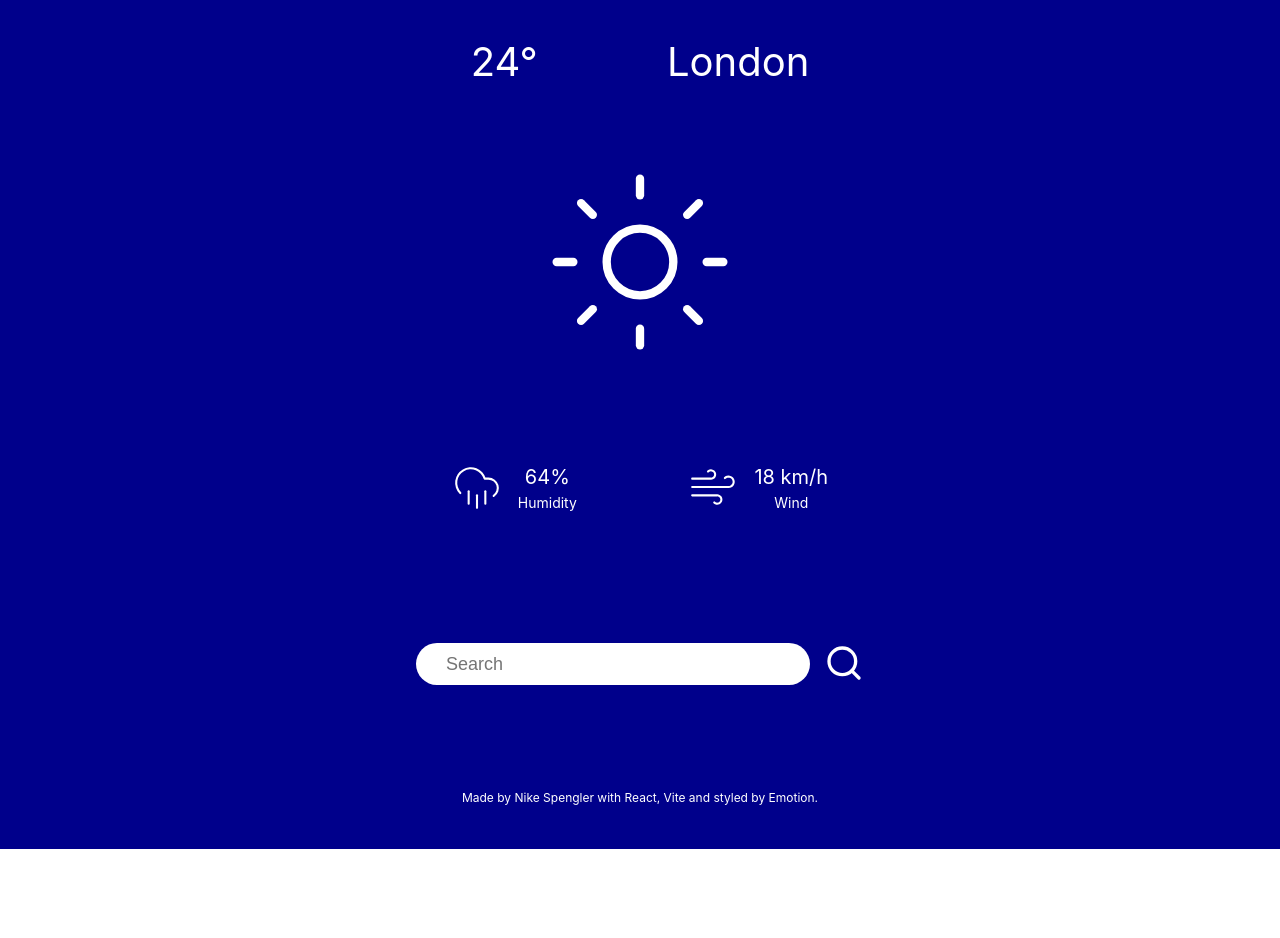
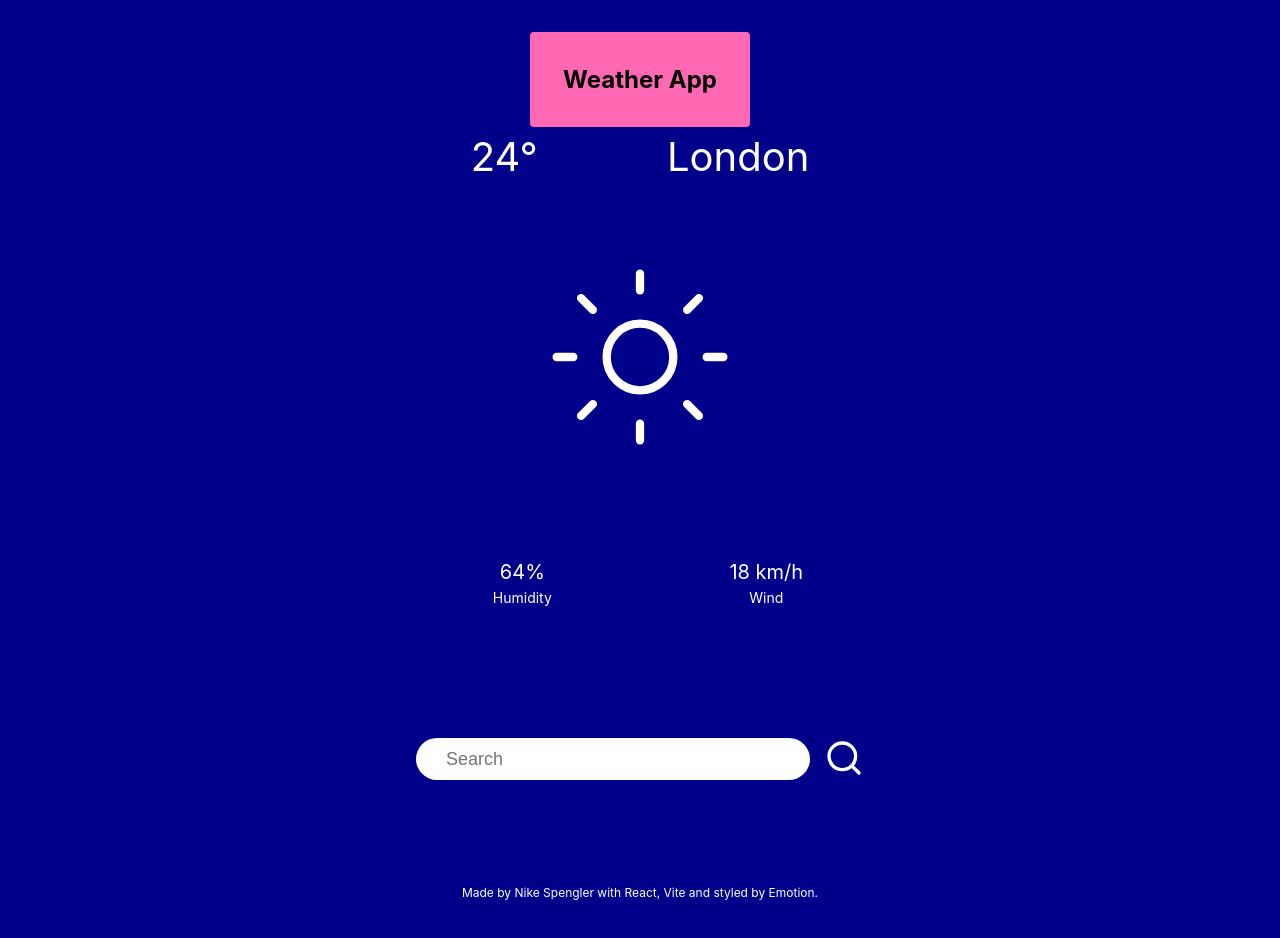
Before and after one commit to NikeSpengler/WeatherApp-React, a React (Vite) app in the folder weather-app/: page / in a window 1280 px wide. Shown: the top 938 px of the page. Before the commit the page ends 849 px from the top, so only its background shows below. Built offline with nearby package versions, Linux system fonts and the light colour scheme.

Commit message:
update of components "Weather"

```diff
--- a/weather-app/src/App.jsx
+++ b/weather-app/src/App.jsx
@@ -2,6 +2,7 @@ import './App.css'
 // import WeatherBase from "./components/WeatherBase"
 import Weather from './components/Weather'
 import Footer from "./components/Footer"
+import LandingPage from './components/LandingPage'
 // import WeatherImg from './components/WeatherImg'
 // import WeatherTemp from './components/WeatherTemp'
 // import WeatherInfo from './components/WeatherInfo'
@@ -15,6 +16,7 @@ function App() {
       <WeatherTemp/>
       <WeatherImg/>
       <WeatherInfo/> */}
+      <LandingPage/>
       <Weather/>
       <Footer/>
 
--- a/weather-app/src/components/Footer.jsx
+++ b/weather-app/src/components/Footer.jsx
@@ -8,7 +8,6 @@ const StyledFooter = styled.div`
     color: white;
     padding-top: 40px;
     padding-bottom: 10px;
-  }
 `;
 
 
--- /dev/null
+++ b/weather-app/src/components/LandingPage.jsx
@@ -0,0 +1,51 @@
+import styled from "@emotion/styled";
+
+// constants
+// const bg_color = "rgb(34, 139, 230)";
+
+// styled component
+const StyledLandingContainer = styled.div`
+  background-color:black;
+  height: 100%;
+
+`;
+
+const StyledLandingText = styled.div`
+  display: flex;
+  justify-content: center;
+  color: white;
+
+`;
+
+const StyledButton = styled.button`
+  padding: 32px;
+  background-color: hotpink;
+  font-size: 24px;
+  border-radius: 4px;
+  color: black;
+  font-weight: bold;
+  &:hover {
+    color: white;
+  }
+`
+
+
+// const StyledHeading = styled.p`
+//   font-size: 40px;
+//   }
+// `;
+
+
+const LandingPage = () => {
+
+  return (
+    <StyledLandingContainer>
+       <StyledLandingText className="container">
+        <StyledButton>Weather App</StyledButton>
+      </StyledLandingText>
+    </StyledLandingContainer>
+
+  )
+}
+
+export default LandingPage
--- a/weather-app/src/components/Weather.jsx
+++ b/weather-app/src/components/Weather.jsx
@@ -10,7 +10,7 @@ import sun_icon from "../assets/sun.svg"
 // const bg_hover_color = "rgb(34, 139, 230, 0.8)";
 
 // styled component
-const StyledInput= styled.input`
+const StyledInput = styled.input`
   display: flex;
   border-radius: 50px;
   border: none;
@@ -30,6 +30,13 @@ const StyledInputContainer = styled.div`
   gap: 14px;
   padding-top: 100px;
   padding-bottom: 60px;
+
+`;
+
+const StyledMainContainer = styled.div`
+  background-color: darkblue;
+  height: 100%;
+
 `;
 
 const StyledHeader = styled.div`
@@ -38,7 +45,7 @@ const StyledHeader = styled.div`
     gap: 20px;
     font-size: 40px;
     color: white;
-  }
+
 `;
 
 const StyledContainer = styled.div`
@@ -47,19 +54,19 @@ const StyledContainer = styled.div`
     gap: 40px;
     padding-top: 30px;
     padding-bottom: 30px;
-  }
+
 `;
 
 const StyledText = styled.div`
     font-size: 14px;
     color: white;
-  }
+
 `;
 
 const StyledNumber = styled.div`
     font-size: 20px;
     color: white;
-  }
+
 `;
 
 const StyledElement = styled.div`
@@ -67,15 +74,15 @@ const StyledElement = styled.div`
     display: flex;
     align-items: flex-start;
     gap: 16px;
-  }
+
 `;
 
-const StyledInfo = styled.img`
+const StyledInfo = styled.div`
    height: 50px;
-  }
+
 `;
 
-const StyledIcon= styled.img`
+const StyledIcon = styled.img`
   display: flex;
   justify-content: center;
   padding-top: 40px;
@@ -118,6 +125,7 @@ const Weather = () => {
 
 
       <div>
+        <StyledMainContainer>
           <StyledHeader className="container">
               <div className="weather-temp">24°</div>
               <div className="weather-location">London</div>
@@ -153,6 +161,8 @@ const Weather = () => {
                     </div>
             </StyledInputContainer>
 
+        </StyledMainContainer>
+
       </div>
     )
   }
```
Also changed, not shown: weather-app/src/components/WeatherBase.jsx (deleted, +0 -29 lines). Lines whose indentation alone changed are shown as unchanged.
